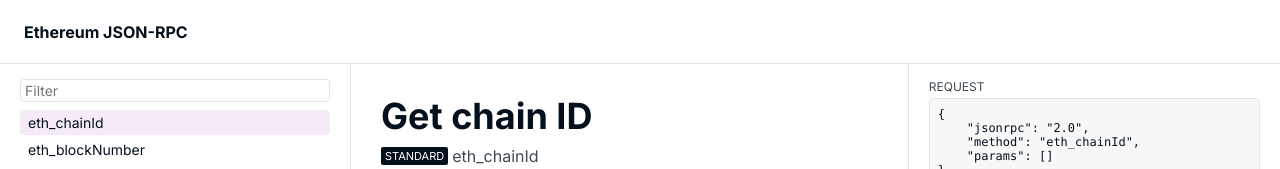
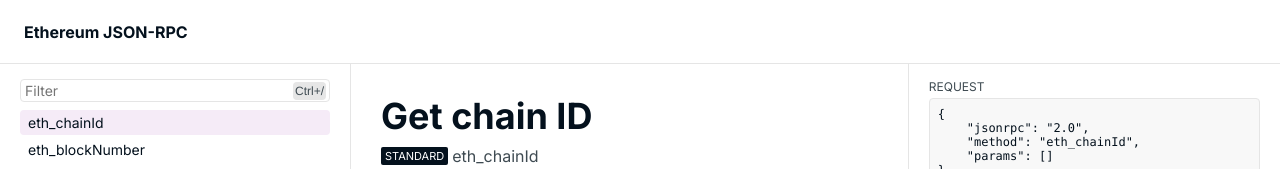
Before and after one commit to Destiner/ethereum-json-rpc, a Vue app: page / in a window 1280 px wide. Shown: the top 169 px of the page. Built offline with nearby package versions, Linux system fonts and the light colour scheme.

Commit message:
Keyboard shortcut support

```diff
--- a/src/pages/Main.vue
+++ b/src/pages/Main.vue
@@ -4,11 +4,17 @@
   </header>
   <main>
     <nav class="methods">
-      <input
-        v-model="methodQuery"
-        class="methods-filter"
-        placeholder="Filter"
-      />
+      <div class="method-filter">
+        <input
+          ref="inputEl"
+          v-model="methodQuery"
+          class="method-filter-input"
+          placeholder="Filter"
+          @keydown.up.prevent="handleUp"
+          @keydown.down.prevent="handleDown"
+        />
+        <span class="method-filter-tip">{{ inputTipLabel }}</span>
+      </div>
       <div class="method-list">
         <div
           v-for="method in availableMethods"
@@ -88,7 +94,7 @@
         <div>
           <button
             class="execution-request-body"
-            :disabled="!isValid"
+            :disabled="!isValid || isLoading"
             @click="execute"
           >
             Execute
@@ -108,8 +114,9 @@
 </template>
 
 <script setup lang="ts">
+import { useActiveElement, useMagicKeys } from '@vueuse/core';
 import { providers } from 'ethers';
-import { computed, onMounted, ref } from 'vue';
+import { computed, onMounted, ref, watch } from 'vue';
 
 import BaseToggle from '@/components/BaseToggle.vue';
 import CodeView from '@/components/CodeView.vue';
@@ -132,6 +139,11 @@ onMounted(() => {
   resetParamInputs();
 });
 
+const activeElement = useActiveElement();
+const { cmd_enter, cmd_slash } = useMagicKeys();
+
+const inputEl = ref<HTMLInputElement | null>(null);
+
 const methodQuery = ref('');
 
 const availableMethods = computed(() =>
@@ -148,6 +160,40 @@ function selectMethod(method: Method): void {
   isError.value = false;
   resetParamInputs();
 }
+
+const isInputActive = computed(() => activeElement.value === inputEl.value);
+
+watch(cmd_slash, (pressed) => {
+  if (pressed) {
+    inputEl.value?.focus();
+  }
+});
+
+function handleUp(): void {
+  const methodIndex = availableMethods.value.findIndex(
+    (method) => method.id === selectedMethod.value.id,
+  );
+  const newMethodIndex = Math.max(methodIndex - 1, 0);
+  selectMethod(availableMethods.value[newMethodIndex]);
+}
+
+function handleDown(): void {
+  const methodIndex = availableMethods.value.findIndex(
+    (method) => method.id === selectedMethod.value.id,
+  );
+  const newMethodIndex = Math.min(
+    methodIndex + 1,
+    availableMethods.value.length - 1,
+  );
+  selectMethod(availableMethods.value[newMethodIndex]);
+}
+
+const inputTipLabel = computed(() => {
+  const metaKey = /(Mac|iPhone|iPod|iPad)/i.test(navigator.userAgent)
+    ? '⌘'
+    : 'Ctrl+';
+  return isInputActive.value ? '↑↓' : `${metaKey}/`;
+});
 
 const inputs = ref<unknown[]>([]);
 const formattedInputs = computed(() => {
@@ -222,6 +268,12 @@ async function execute(): Promise<void> {
   isLoading.value = false;
 }
 
+watch(cmd_enter, (pressed) => {
+  if (pressed && isValid.value) {
+    execute();
+  }
+});
+
 const isShown = ref(false);
 const isLoading = ref(false);
 const isError = ref(false);
@@ -287,7 +339,14 @@ main {
   }
 }
 
-.methods-filter {
+.method-filter {
+  display: flex;
+  position: relative;
+  align-items: center;
+}
+
+.method-filter-input {
+  width: 100%;
   margin: 0;
   padding: 2px 4px;
   border: 1px solid var(--color-border-primary);
@@ -298,8 +357,19 @@ main {
   font-size: 14px;
 }
 
-.methods-filter:focus {
+.method-filter-input:focus {
   border: 1px solid var(--color-border-secondary);
+}
+
+.method-filter-tip {
+  position: absolute;
+  right: 4px;
+  padding: 2px;
+  border-radius: 4px;
+  background: var(--color-bg-tertiary);
+  color: var(--color-text-secondary);
+  font-family: 'Helvetica Neue', sans-serif;
+  font-size: 12px;
 }
 
 .method-list {
```
